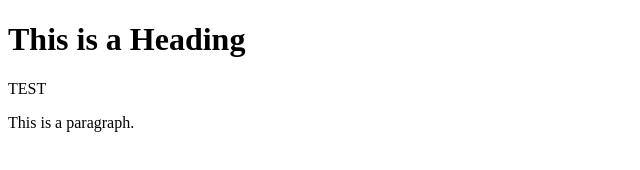
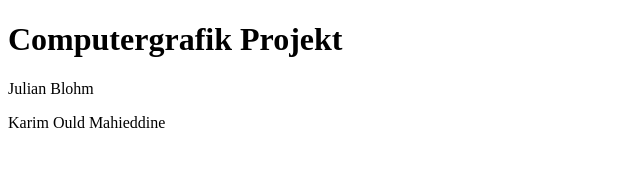
Before and after one commit to julian-blohm/computergraphic, a website built with webpack: page src/index.html in a window 1280 px wide. Shown: the whole page, without its empty margins (0-640 px from the left). Built offline with nearby package versions, Linux system fonts and the light colour scheme.

Commit message:
changed texts

```diff
--- a/src/index.html
+++ b/src/index.html
@@ -2,14 +2,14 @@
 <html>
 
 <head>
-    <title>Page Title</title>
+    <title>Computergrafik Projekt</title>
 </head>
 
 <body>
 
-    <h1>This is a Heading</h1>
-    <p>TEST</p>
-    <p>This is a paragraph.</p>
+    <h1>Computergrafik Projekt</h1>
+    <p>Julian Blohm</p>
+    <p>Karim Ould Mahieddine</p>
 </body>
 
 </html>
```
